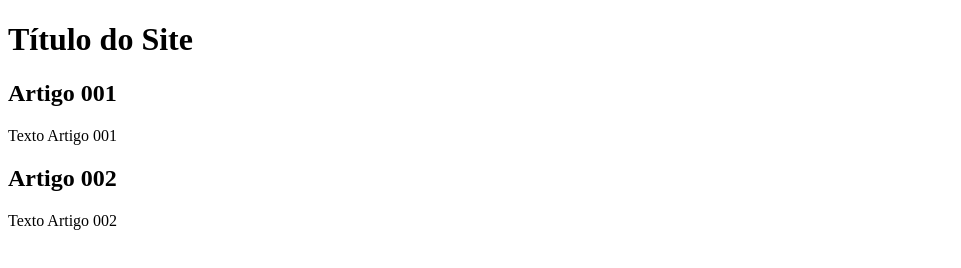
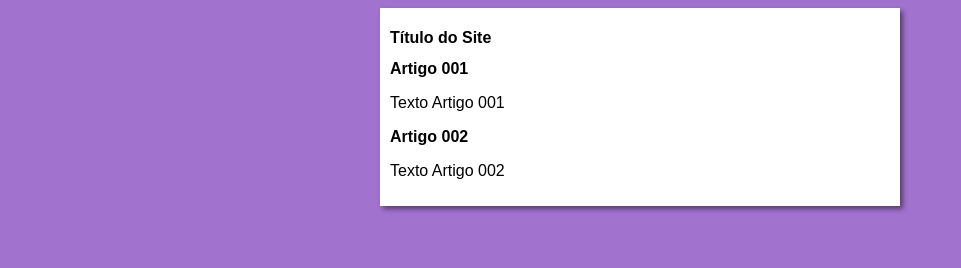
Before and after one commit to AntonioViniciusSousa/Projeto-Site, a plain HTML site: page index.html in a window 1280 px wide. Shown: the whole page, without its empty margins (0-961 px from the left). Drawn offline with Linux system fonts and the light colour scheme.

Commit message:
iniciei o design

```diff
--- /dev/null
+++ b/estilos/style.css
@@ -0,0 +1,16 @@
+*{
+   font-family: Arial, Helvetica, sans-serif;
+   font-size: 16px;
+}
+
+body{
+    background-color: rgb(162, 114, 207);
+}
+
+main{
+    background-color: white;
+    width: 500px;
+    margin: auto;
+    padding: 10px;
+    box-shadow: 3px 3px 5px rgba(0, 0, 0, 0.473);
+}
--- a/index.html
+++ b/index.html
@@ -5,6 +5,7 @@
     <meta http-equiv="X-UA-Compatible" content="IE=edge">
     <meta name="viewport" content="width=device-width, initial-scale=1.0">
     <title>Título do Site</title>
+    <link rel="stylesheet" href="estilos/style.css">
 </head>
 <body>
     <main>
```
